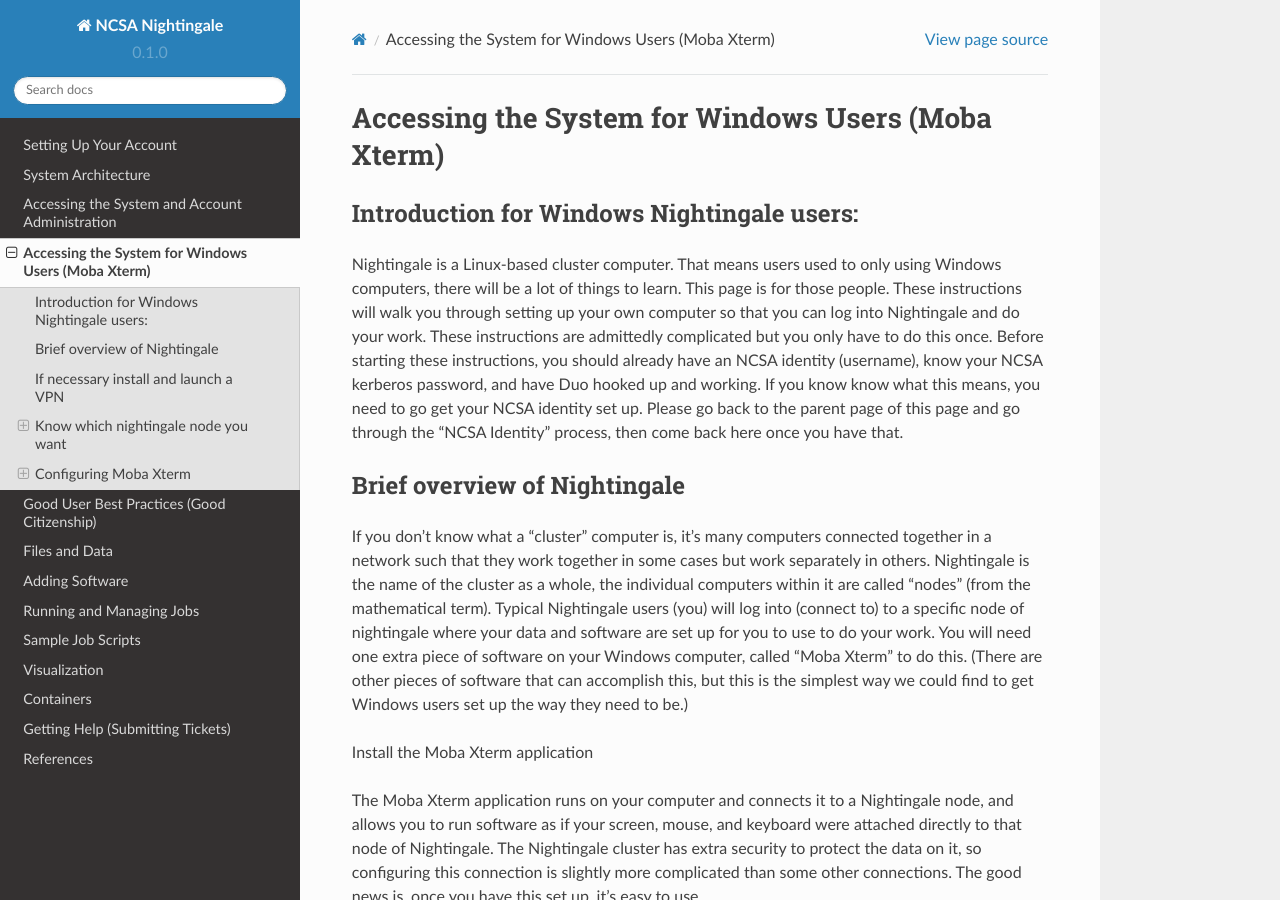
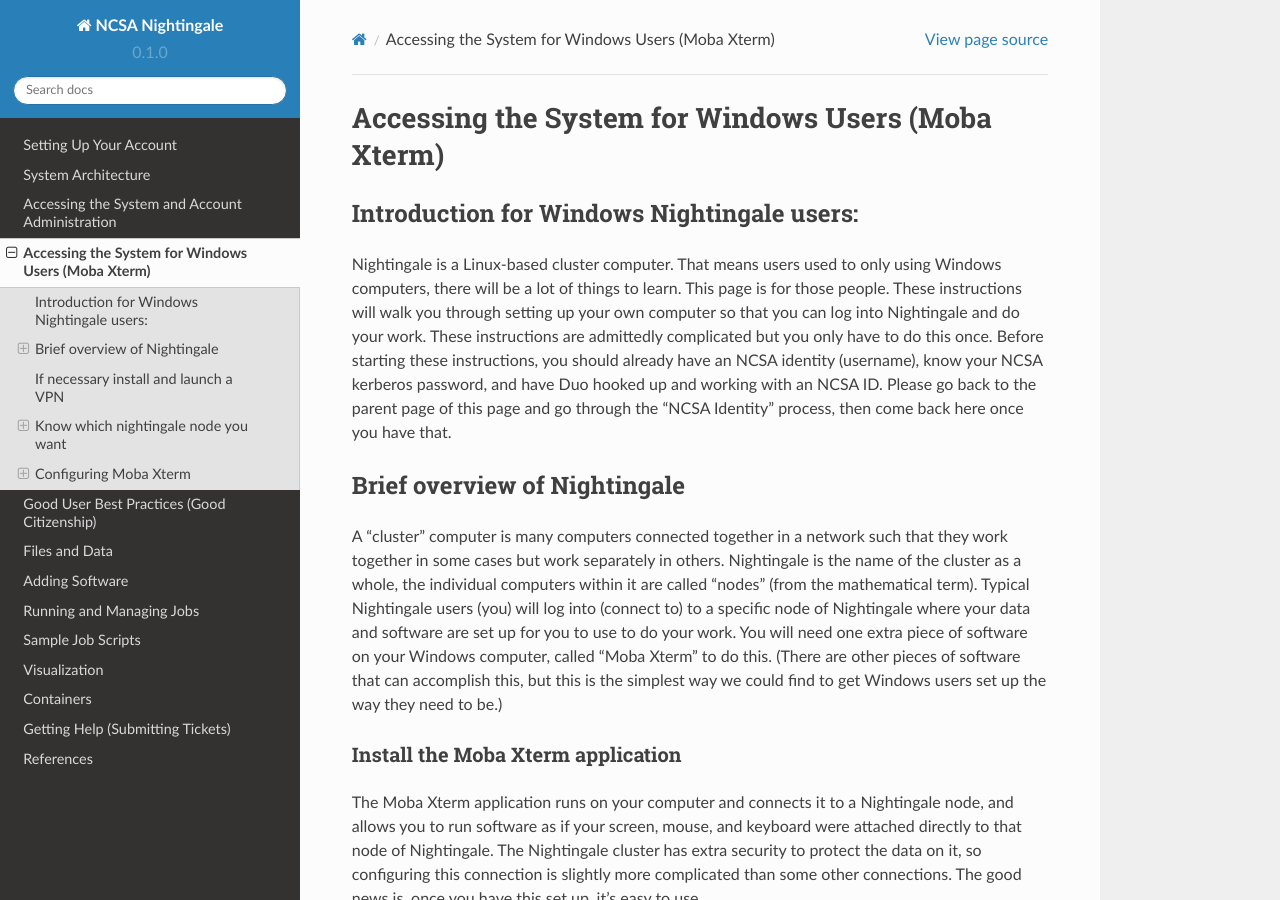
Before and after one commit to sfkappes/NG_documentation, a Sphinx documentation site: the page built from docs/source/accessing_system_from_windows.rst, in a window 1280 px wide and 900 px high. Built offline with Sphinx 7.4.7 and the Read the Docs theme 2.0.0, drawn with Linux system fonts in a browser that asks for light colours; pages that are not in the unit, such as notebooks, are missing from menus.

Commit message:
committee edits

```diff
--- a/docs/source/accessing_system_from_windows.rst
+++ b/docs/source/accessing_system_from_windows.rst
@@ -12,20 +12,19 @@
 your work. These instructions are admittedly complicated but you only
 have to do this once. Before starting these instructions, you should
 already have an NCSA identity (username), know your NCSA kerberos
-password, and have Duo hooked up and working. If you know know what this
-means, you need to go get your NCSA identity set up. Please go back to
+password, and have Duo hooked up and working with an NCSA ID.  Please go back to
 the parent page of this page and go through the "NCSA Identity" process,
 then come back here once you have that.
 
 Brief overview of Nightingale
 ~~~~~~~~~~~~~~~~~~~~~~~~~~~~~
 
-If you don't know what a "cluster" computer is, it's many computers
+A "cluster" computer is many computers
 connected together in a network such that they work together in some
 cases but work separately in others. Nightingale is the name of the
 cluster as a whole, the individual computers within it are called
 "nodes" (from the mathematical term). Typical Nightingale users (you)
-will log into (connect to) to a specific node of nightingale where your
+will log into (connect to) to a specific node of Nightingale where your
 data and software are set up for you to use to do your work. You will
 need one extra piece of software on your Windows computer, called "Moba
 Xterm" to do this. (There are other pieces of software that can
@@ -33,6 +32,7 @@
 Windows users set up the way they need to be.)
 
 Install the Moba Xterm application
+-------------------------------------
 
 The Moba Xterm application runs on your computer and connects it to a
 Nightingale node, and allows you to run software as if your screen,
```
